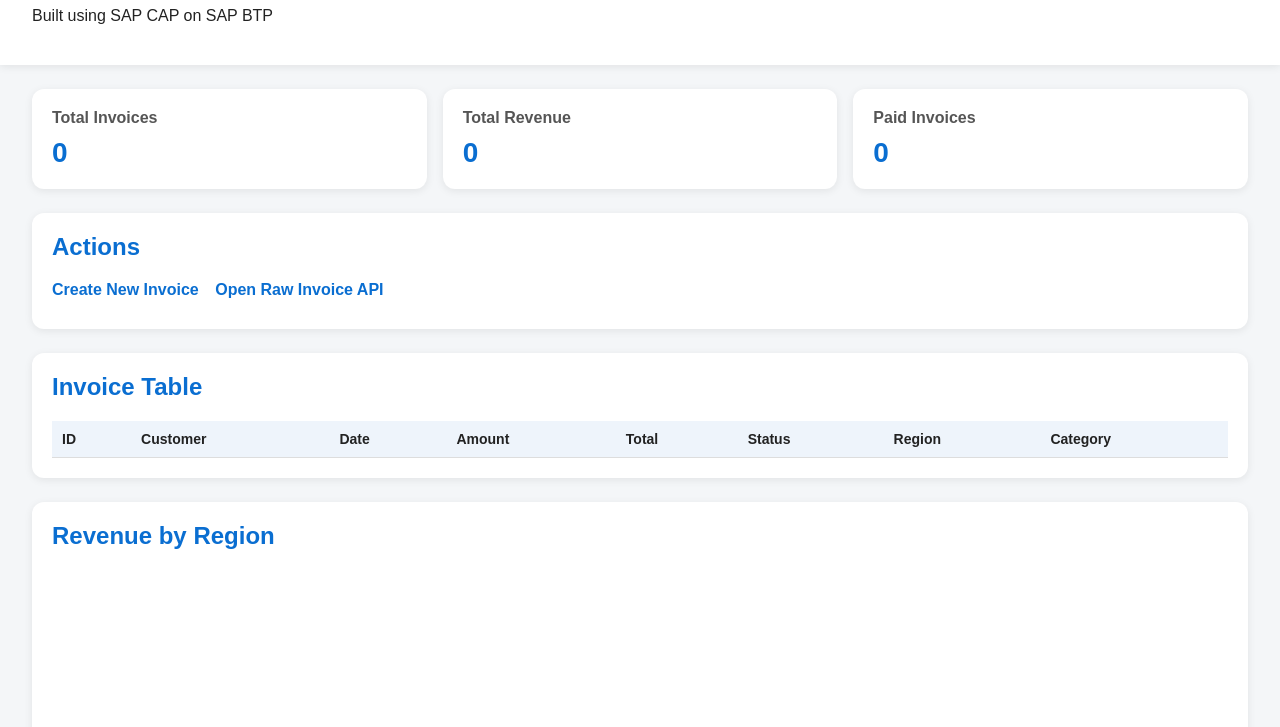
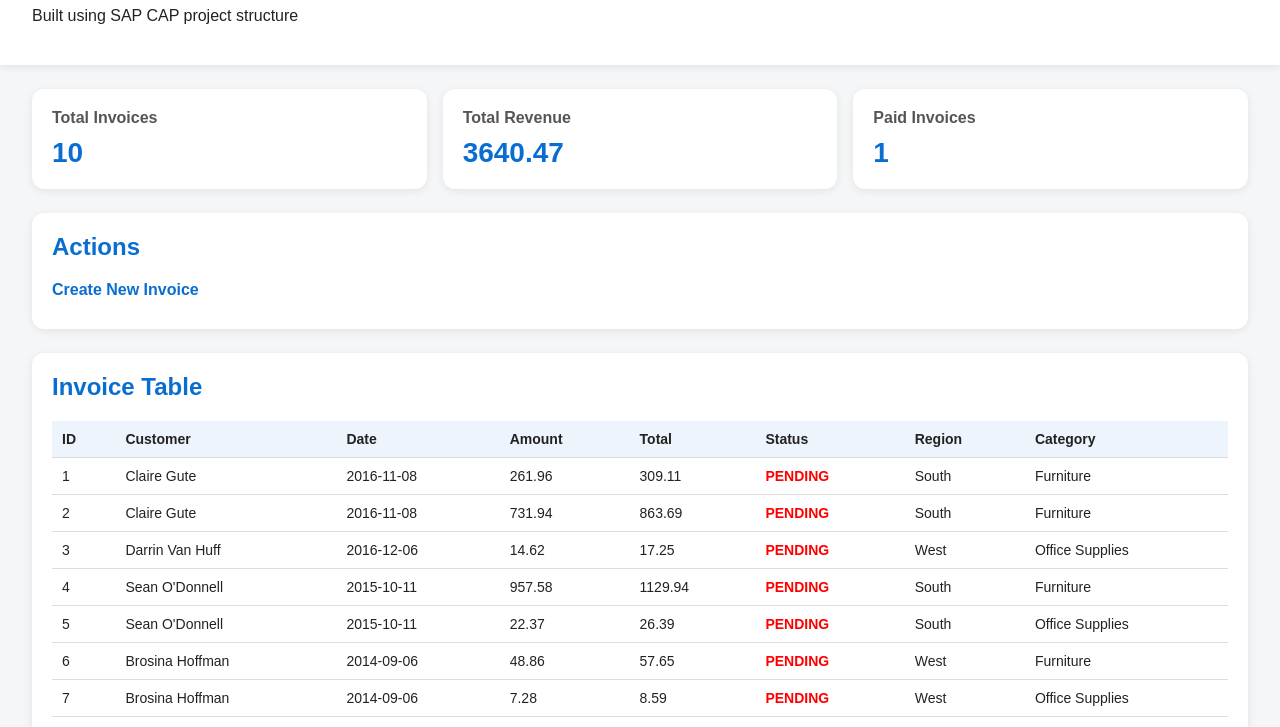
Before and after one commit to RajeshKasireddy/sap-invoice-reporting-dashboards, a website: page app/index.html in a window 1280 px wide. Shown: the part 71-798 px from the top of the page. Drawn offline with nearby package versions, Linux system fonts and the light colour scheme; no server answers.

Commit message:
Finalize working static invoice dashboard

```diff
--- a/app/index.html
+++ b/app/index.html
@@ -32,7 +32,7 @@
 <body>
   <header>
     <h1>📊 SAP Invoice Reporting Dashboard</h1>
-    <p>Built using SAP CAP on SAP BTP</p>
+    <p>Built using SAP CAP project structure</p>
   </header>
 
   <div class="container">
@@ -54,7 +54,6 @@
     <div class="section actions">
       <h2>Actions</h2>
       <a href="/create-invoice.html">Create New Invoice</a>
-      <a href="/odata/v4/invoice/Invoices" target="_blank">Open Raw Invoice API</a>
     </div>
 
     <div class="section">
@@ -83,22 +82,37 @@
   </div>
 
   <script>
-    async function loadDashboard() {
-      const response = await fetch('/odata/v4/invoice/Invoices');
-      const data = await response.json();
-      const invoices = data.value || [];
+    const seedData = [
+      { ID: 1, customerName: "Claire Gute", invoiceDate: "2016-11-08", amount: 261.96, tax: 47.15, total: 309.11, paymentStatus: "PENDING", customerRegion: "South", invoiceCategory: "Furniture" },
+      { ID: 2, customerName: "Claire Gute", invoiceDate: "2016-11-08", amount: 731.94, tax: 131.75, total: 863.69, paymentStatus: "PENDING", customerRegion: "South", invoiceCategory: "Furniture" },
+      { ID: 3, customerName: "Darrin Van Huff", invoiceDate: "2016-12-06", amount: 14.62, tax: 2.63, total: 17.25, paymentStatus: "PENDING", customerRegion: "West", invoiceCategory: "Office Supplies" },
+      { ID: 4, customerName: "Sean O'Donnell", invoiceDate: "2015-10-11", amount: 957.58, tax: 172.36, total: 1129.94, paymentStatus: "PENDING", customerRegion: "South", invoiceCategory: "Furniture" },
+      { ID: 5, customerName: "Sean O'Donnell", invoiceDate: "2015-10-11", amount: 22.37, tax: 4.03, total: 26.39, paymentStatus: "PENDING", customerRegion: "South", invoiceCategory: "Office Supplies" },
+      { ID: 6, customerName: "Brosina Hoffman", invoiceDate: "2014-09-06", amount: 48.86, tax: 8.79, total: 57.65, paymentStatus: "PENDING", customerRegion: "West", invoiceCategory: "Furniture" },
+      { ID: 7, customerName: "Brosina Hoffman", invoiceDate: "2014-09-06", amount: 7.28, tax: 1.31, total: 8.59, paymentStatus: "PENDING", customerRegion: "West", invoiceCategory: "Office Supplies" },
+      { ID: 8, customerName: "Brosina Hoffman", invoiceDate: "2014-09-06", amount: 907.15, tax: 163.29, total: 1070.44, paymentStatus: "PAID", customerRegion: "West", invoiceCategory: "Technology" },
+      { ID: 9, customerName: "Brosina Hoffman", invoiceDate: "2014-09-06", amount: 18.50, tax: 3.33, total: 21.83, paymentStatus: "PENDING", customerRegion: "West", invoiceCategory: "Office Supplies" },
+      { ID: 10, customerName: "Brosina Hoffman", invoiceDate: "2014-09-06", amount: 114.90, tax: 20.68, total: 135.58, paymentStatus: "PENDING", customerRegion: "West", invoiceCategory: "Office Supplies" }
+    ];
+
+    function getInvoices() {
+      const saved = localStorage.getItem("invoiceData");
+      if (saved) return JSON.parse(saved);
+      localStorage.setItem("invoiceData", JSON.stringify(seedData));
+      return seedData;
+    }
+
+    function renderDashboard() {
+      const invoices = getInvoices();
 
       document.getElementById('totalInvoices').innerText = invoices.length;
-
-      const totalRevenue = invoices.reduce((sum, inv) => sum + Number(inv.total || 0), 0);
-      document.getElementById('totalRevenue').innerText = totalRevenue.toFixed(2);
-
-      const paidCount = invoices.filter(inv => inv.paymentStatus === 'PAID').length;
-      document.getElementById('paidInvoices').innerText = paidCount;
+      document.getElementById('totalRevenue').innerText =
+        invoices.reduce((sum, inv) => sum + Number(inv.total || 0), 0).toFixed(2);
+      document.getElementById('paidInvoices').innerText =
+        invoices.filter(inv => inv.paymentStatus === 'PAID').length;
 
       const tbody = document.querySelector('#invoiceTable tbody');
       tbody.innerHTML = '';
-
       invoices.forEach(inv => {
         const tr = document.createElement('tr');
         tr.innerHTML = `
@@ -125,23 +139,17 @@
 
       const ctx = document.getElementById('regionChart');
       if (window.regionChartInstance) window.regionChartInstance.destroy();
-
       window.regionChartInstance = new Chart(ctx, {
         type: 'bar',
         data: {
           labels,
-          datasets: [{
-            label: 'Revenue',
-            data: values
-          }]
+          datasets: [{ label: 'Revenue', data: values }]
         },
-        options: {
-          responsive: true
-        }
+        options: { responsive: true }
       });
     }
 
-    loadDashboard();
+    renderDashboard();
   </script>
 </body>
 </html>
```
Also changed, not shown: app/create-invoice.html (+23 -27 lines), srv/invoice-service.js (deleted, +0 -15 lines).
